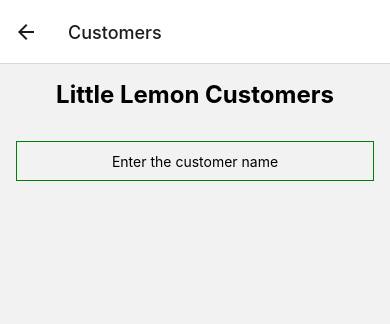
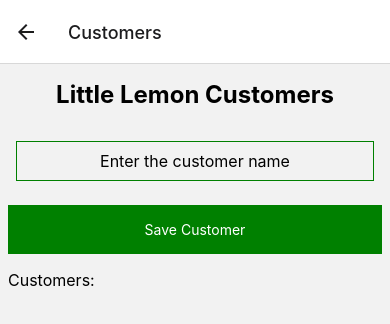
Before and after one commit to joktz/little-lemon-app, a React Native app: screen /Customers in a window 390 px wide. Shown: the top 324 px of the page. Built offline with nearby package versions, Linux system fonts and the light colour scheme.

Commit message:
Feat: Build save customer button and started customer list.

```diff
--- a/screens/Customers.js
+++ b/screens/Customers.js
@@ -15,6 +15,12 @@
                     placeholder={'Enter the customer name'}
                     style={styles.input}
                 />
+                <Pressable style={styles.button}>
+                    <Text style={styles.buttonText}>Save Customer</Text>
+                </Pressable>
+                <View style={styles.customerList}>
+                    <Text style={styles.listText}>Customers:</Text>
+                </View>
             </ScrollView>
         </KeyboardAvoidingView>
 
@@ -38,6 +44,23 @@
         padding: 8,
         margin: 16,
         textAlign: 'center',
+        fontSize: 16,
+    },
+    button: {
+        backgroundColor: 'green',
+        padding: 16,
+        alignItems: 'center',
+        margin: 8,
+    },
+    buttonText: {
+        color: 'white',
+        fontSize: '16',
+    },
+    customerList: {
+        margin: 8,
+    },
+    listText: {
+        fontSize: 16,
     }
 })
 
```
